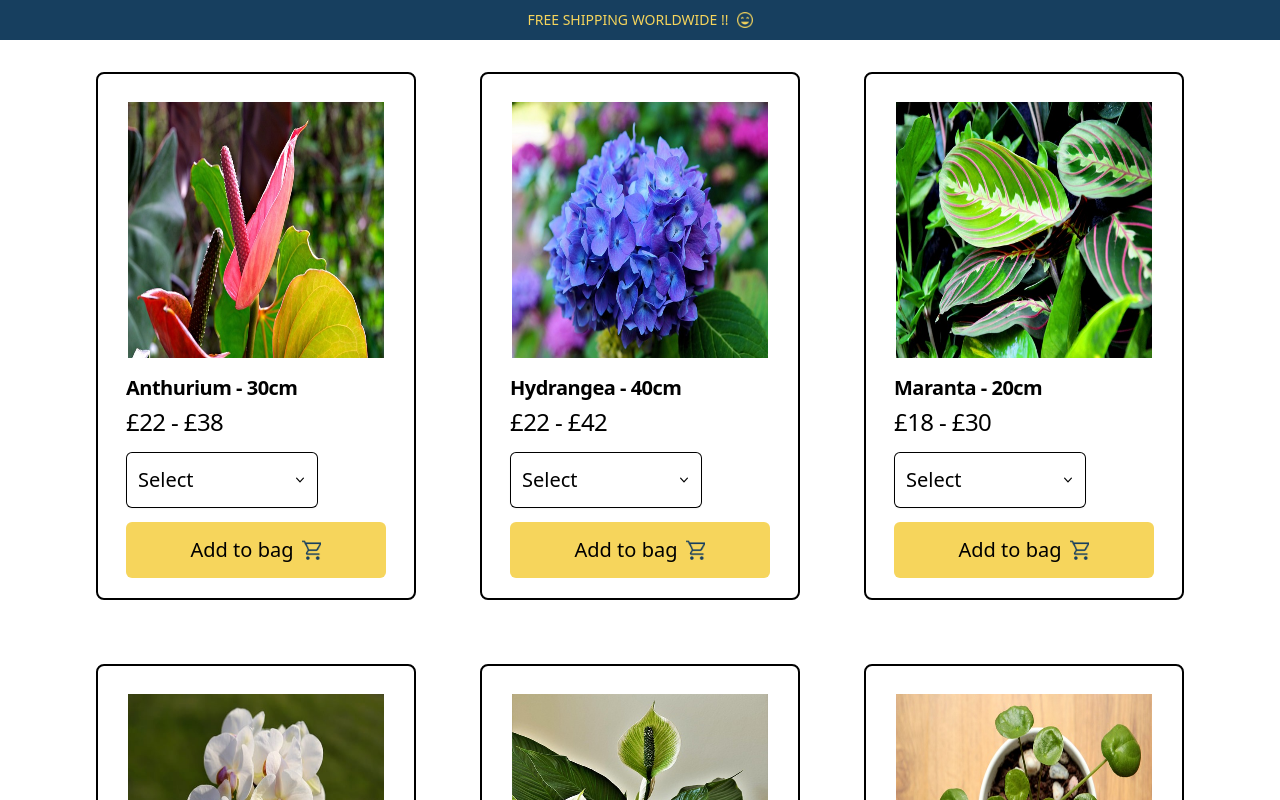
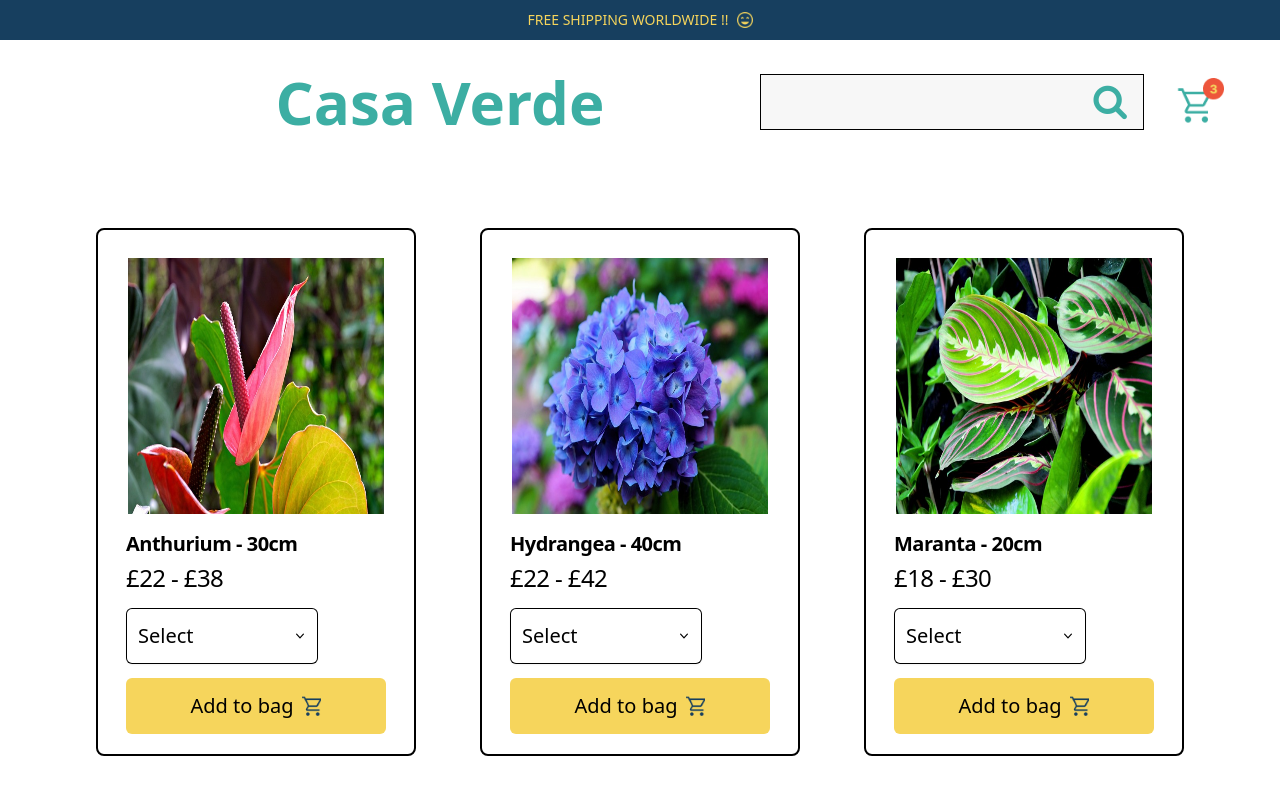
Before and after one commit to marinaongithub/casa-verde-frontend-friday, a React (Create React App) app in the folder casa-verde/: page / in a window 1280 px wide. Shown: the top 800 px of the page. Built offline with nearby package versions, Linux system fonts and the light colour scheme; a web font is replaced by a local one.

Commit message:
Completed header for large screens

```diff
--- a/casa-verde/public/index.html
+++ b/casa-verde/public/index.html
@@ -13,8 +13,10 @@
 
     <!-- Inter Font -->
     <link rel="stylesheet" href="https://rsms.me/inter/inter.css">
+    <!-- Font awesome -->
+    <link rel="stylesheet" href="https://cdnjs.cloudflare.com/ajax/libs/font-awesome/4.7.0/css/font-awesome.min.css">
 
-    <title>React App</title>
+    <title>Casa Verde</title>
   </head>
   <body>
     <noscript>You need to enable JavaScript to run this app.</noscript>
--- a/casa-verde/src/App.js
+++ b/casa-verde/src/App.js
@@ -2,12 +2,19 @@ import './App.css';
 import ProductCard from "./ProductCard";
 import products from "./products.json"
 import Banner from "./Banner"
+import SearchBox from './SearchBox';
 
 
 function App() {
   return (
     <div className="App">
       <Banner />
+
+      <div className="header mt-8 mb-16 flex justify-end">
+        <h1 className="logo text-[#3CAEA3] w-1/2 my-auto font-sans font-bold text-6xl">Casa Verde</h1>
+        <SearchBox />
+        <img src="/images/cart3.png" alt="Product carts" className="ml-8 my-auto mr-14 max-mt-16 lg:w-12 lg:h-12"></img>
+      </div>
 
       <div className="products-gallery">
         {products.map( product => (
--- /dev/null
+++ b/casa-verde/src/SearchBox.js
@@ -0,0 +1,16 @@
+import React from 'react'
+
+function SearchBox() {
+  return (
+    <div className="border border-black my-auto px-4 py-2 bg-[#D9D9D936] lg:w-96 lg:h-14">
+
+        <form className="flex">
+            <input type="text" placeholder="" name="search" className="w-full outline-none bg-transparent" />
+                <button type="submit"><i className="fa fa-search" style={{fontSize:"36px", color:"#3CAEA3"}}></i></button>
+        </form>
+    </div>
+
+  )
+}
+
+export default SearchBox
```
Also changed, not shown: casa-verde/public/images/cart3.png (added), casa-verde/public/images/search-icon.png (added), casa-verde/src/App.css (line endings or trailing spaces).
